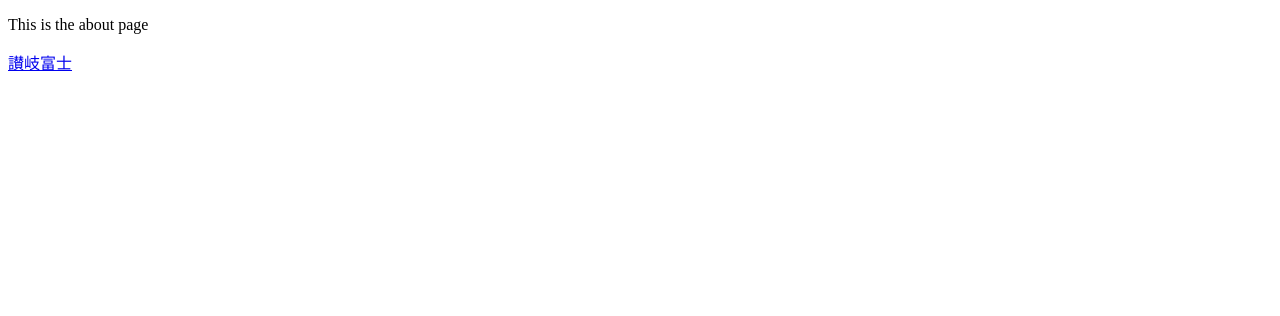
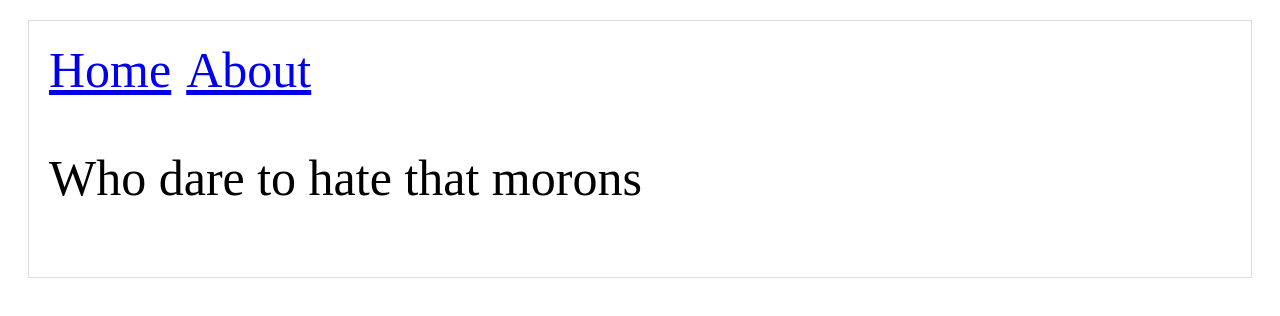
Before and after one commit to shtakai/aab-sucnxt, a Next.js app: page /about in a window 1280 px wide. Shown: the top 316 px of the page. Built offline with nearby package versions, Linux system fonts and the light colour scheme.

Commit message:
Modify w/layout

```diff
--- /dev/null
+++ b/components/FuckLayout.js
@@ -0,0 +1,17 @@
+import Header from './Header'
+
+const layoutStyle = {
+  margin: 20,
+  padding: 20,
+  border: '1px solid #DDD',
+  fontSize: 50
+}
+
+const Layout = (props) => (
+  <div style={layoutStyle}>
+    <Header />
+    {props.children}
+  </div>
+)
+
+export default Layout
--- /dev/null
+++ b/components/Header.js
@@ -0,0 +1,18 @@
+import Link from 'next/link'
+
+const linkStyle = {
+  marginRight: 15
+}
+
+const Header = () => (
+  <div>
+    <Link href="/">
+      <a style={linkStyle}>Home</a>
+    </Link>
+    <Link href="/about">
+      <a style={linkStyle}>About</a>
+    </Link>
+  </div>
+)
+
+export default Header
--- a/pages/about.js
+++ b/pages/about.js
@@ -1,8 +1,7 @@
-import Link from 'next/link'
+import Layout from '../components/FuckLayout'
 
 export default () => (
-  <div>
-    <p>This is the about page</p>
-    <Link href="/">讃岐富士</Link>
-  </div>
+  <Layout>
+    <p>Who dare to hate that morons</p>
+  </Layout>
 )
```
Also changed, not shown: pages/index.js (+5 -32 lines).
